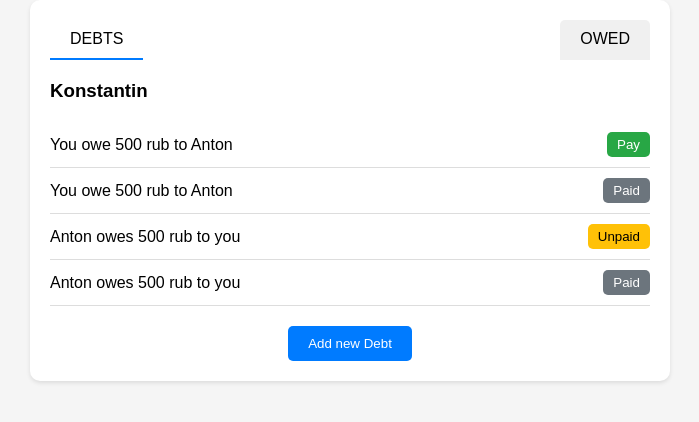
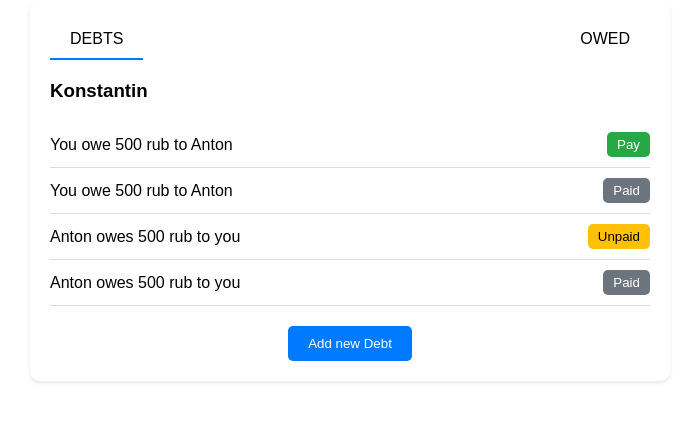
Before and after one commit to Abober228/hackaton, a plain HTML site: page index.html in a window 1280 px wide. Shown: the whole page, without its empty margins (290-989 px from the left). Drawn offline with Linux system fonts and the light colour scheme; a script that the page names is missing.

Commit message:
try color

```diff
--- a/index.html
+++ b/index.html
@@ -10,6 +10,7 @@
             background-color: #f5f5f5;
             margin: 0;
             padding: 0;
+            background: var(--telegram-theme-bg-color);
         }
         .container {
             max-width: 600px;
@@ -18,6 +19,7 @@
             background-color: #ffffff;
             border-radius: 10px;
             box-shadow: 0 2px 4px rgba(0, 0, 0, 0.1);
+            background: var(--telegram-theme-bg-color);
         }
         .tabs {
             display: flex;
@@ -29,10 +31,12 @@
             background-color: #f0f0f0;
             border-radius: 5px 5px 0 0;
             cursor: pointer;
+            background: var(--telegram-theme-bg-color);
         }
         .tab.active {
             background-color: #ffffff;
             border-bottom: 2px solid #007bff;
+            background: var(--telegram-theme-bg-color);
         }
         .profile {
             display: flex;
```
